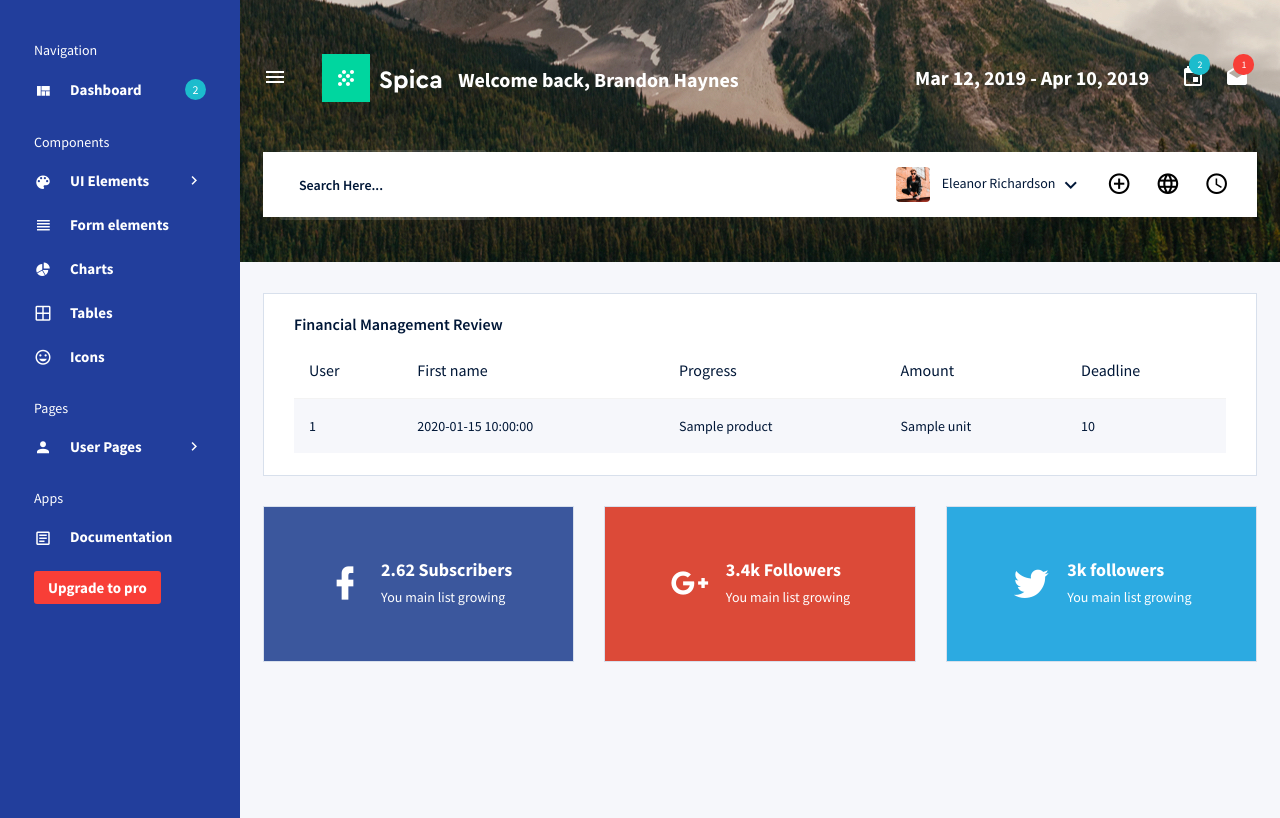
After one commit to moodangza/trackingonemap, a CodeIgniter 4 app: template app/Views/spica/page/showprocess.php in a window 1280 px wide. The commit adds this page. Run offline with PHP 8.4 and a stand-in for CodeIgniter, Linux system fonts and the light colour scheme; the template is opened without the code that fills it: most values are stand-ins (such as "Sample title", 1, 10 or a date in 2020); some libraries are stand-ins or nearby versions.

Commit message:
addprocess

```diff
--- a/app/Config/Routes.php
+++ b/app/Config/Routes.php
@@ -7,4 +7,4 @@ use CodeIgniter\Router\RouteCollection;
  */
 $routes->get('/', 'Home::index');
 $routes->get('showdata','Home::showdata');
-$routes->get('popupjob','Home::popupjob');
+$routes->get('showprocess','Home::showprocess');
--- /dev/null
+++ b/app/Views/spica/page/showprocess.php
@@ -0,0 +1,125 @@
+<!DOCTYPE html>
+<html lang="en">
+
+<?php echo $this->extend('templates/header'); ?>
+<?php echo $this->section('content'); ?>
+
+<body>
+  <div class="container-scroller d-flex">
+    <!-- partial:./partials/_sidebar.html -->
+   <?php echo $this->include('templates/menu');?>
+    <!-- partial -->
+    <div class="container-fluid page-body-wrapper">
+      <!-- partial:./partials/_navbar.html -->
+     <?php echo $this->include('templates/navbar');?>
+      <!-- partial -->
+      <div class="main-panel">
+        <div class="content-wrapper">
+
+          <div class="row">
+            <div class="col-lg-12 grid-margin stretch-card">
+              <div class="card">
+                <div class="card-body">
+                  <h4 class="card-title">Financial management review</h4>
+                  <div class="table-responsive">
+                    <table class="table table-striped" id="mytable">
+                      <thead>
+                        <tr>
+                          <th>
+                            User
+                          </th>
+                          <th>
+                            First name
+                          </th>
+                          <th>
+                            Progress
+                          </th>
+                          <th>
+                            Amount
+                          </th>
+                          <th>
+                            Deadline
+                          </th>
+                        </tr>
+                      </thead>
+                      <tbody>
+                        <?php
+                             foreach($product as $rs){?>
+                             <tr>
+                                <td><?php echo $rs['id'];?></td>
+                                <td><?php echo $rs['OrderDate'];?></td>
+                                <td><?php echo $rs['ProductName'];?></td>
+                                <td><?php echo $rs['Unit'];?></td>
+                                <td><?php echo $rs['Price'];?></td>
+                             </tr>
+                       <?php } ?>
+
+
+                      </tbody>
+                    </table>
+                  </div>
+                </div>
+              </div>
+            </div>
+          </div>
+          <!-- row end -->
+          <div class="row">
+            <div class="col-md-4 grid-margin stretch-card">
+              <div class="card bg-facebook d-flex align-items-center">
+                <div class="card-body py-5">
+                  <div
+                    class="d-flex flex-row align-items-center flex-wrap justify-content-md-center justify-content-xl-start py-1">
+                    <i class="mdi mdi-facebook text-white icon-lg"></i>
+                    <div class="ml-3 ml-md-0 ml-xl-3">
+                      <h5 class="text-white font-weight-bold">2.62 Subscribers</h5>
+                      <p class="mt-2 text-white card-text">You main list growing</p>
+                    </div>
+                  </div>
+                </div>
+              </div>
+            </div>
+            <div class="col-md-4 grid-margin stretch-card">
+              <div class="card bg-google d-flex align-items-center">
+                <div class="card-body py-5">
+                  <div
+                    class="d-flex flex-row align-items-center flex-wrap justify-content-md-center justify-content-xl-start py-1">
+                    <i class="mdi mdi-google-plus text-white icon-lg"></i>
+                    <div class="ml-3 ml-md-0 ml-xl-3">
+                      <h5 class="text-white font-weight-bold">3.4k Followers</h5>
+                      <p class="mt-2 text-white card-text">You main list growing</p>
+                    </div>
+                  </div>
+                </div>
+              </div>
+            </div>
+            <div class="col-md-4 grid-margin stretch-card">
+              <div class="card bg-twitter d-flex align-items-center">
+                <div class="card-body py-5">
+                  <div
+                    class="d-flex flex-row align-items-center flex-wrap justify-content-md-center justify-content-xl-start py-1">
+                    <i class="mdi mdi-twitter text-white icon-lg"></i>
+                    <div class="ml-3 ml-md-0 ml-xl-3">
+                      <h5 class="text-white font-weight-bold">3k followers</h5>
+                      <p class="mt-2 text-white card-text">You main list growing</p>
+                    </div>
+                  </div>
+                </div>
+              </div>
+            </div>
+          </div>
+          <!-- row end -->
+        </div>
+        <!-- content-wrapper ends -->
+        <!-- partial:./partials/_footer.html -->
+          <?php echo $this->include('templates/footer');?>
+        <!-- partial -->
+      </div>
+      <!-- main-panel ends -->
+    </div>
+    <!-- page-body-wrapper ends -->
+  </div>
+  <!-- container-scroller -->
+  <?php $this->endSection();?>
+</body>
+
+</html>
--- a/app/Views/templates/menu.php
+++ b/app/Views/templates/menu.php
@@ -23,8 +23,8 @@
           </a>
           <div class="collapse" id="ui-basic">
             <ul class="nav flex-column sub-menu">
-              <li class="nav-item"> <a class="nav-link" href="<?php echo base_url('showdata');?>">Buttons</a></li>
-              <li class="nav-item"> <a class="nav-link" href="pages/ui-features/typography.html">Typography</a></li>
+              <li class="nav-item"> <a class="nav-link" href="<?php echo base_url('showprocess');?>">process</a></li>
+              <!-- <li class="nav-item"> <a class="nav-link" href="<?php //echo base_url('showdata');?>">Typography</a></li> -->
             </ul>
           </div>
         </li>
```
Also changed, not shown: app/Controllers/Home.php (+14 -3 lines), app/Models/jobmodel.php (added, +50 -0 lines).
